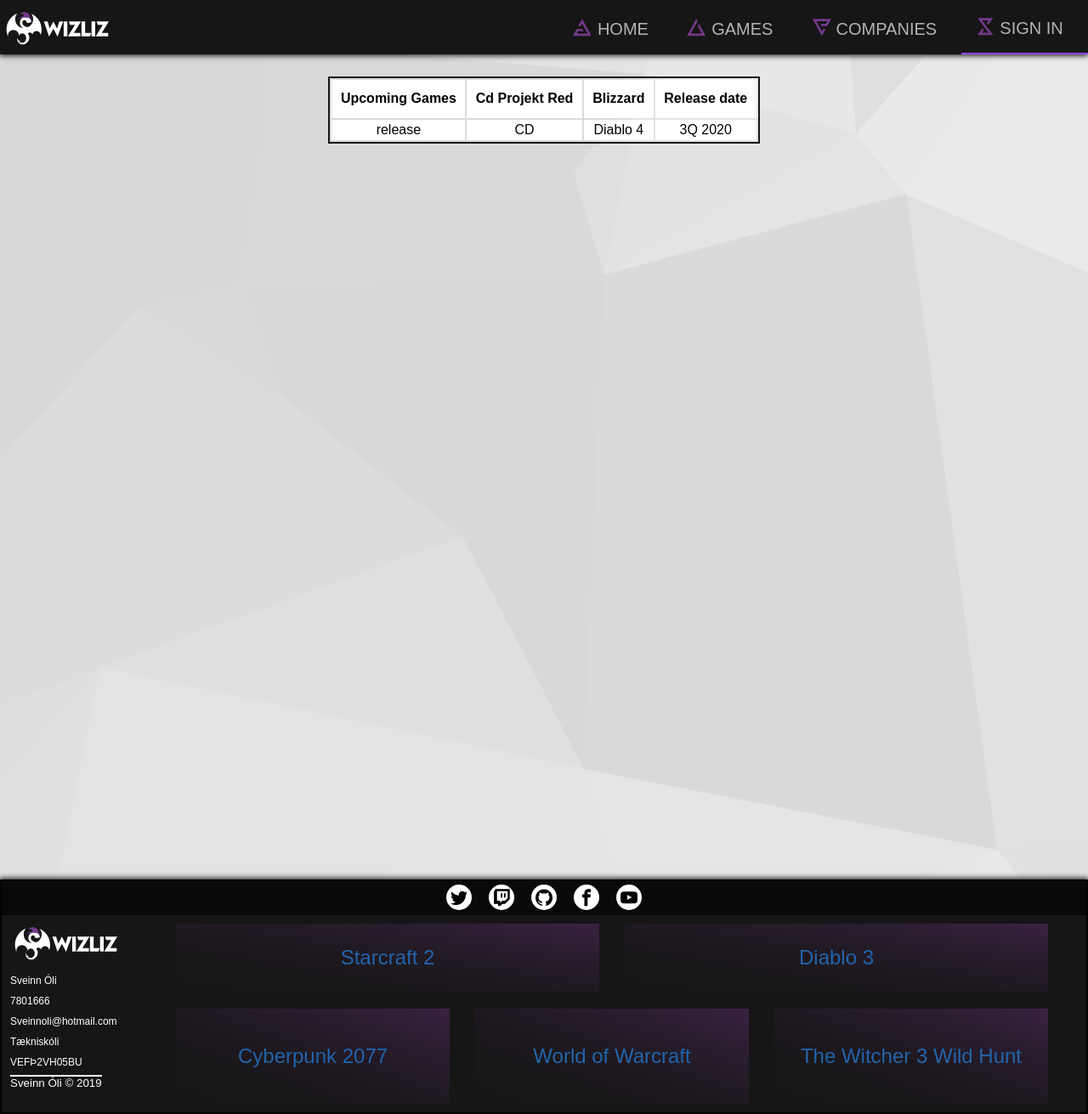
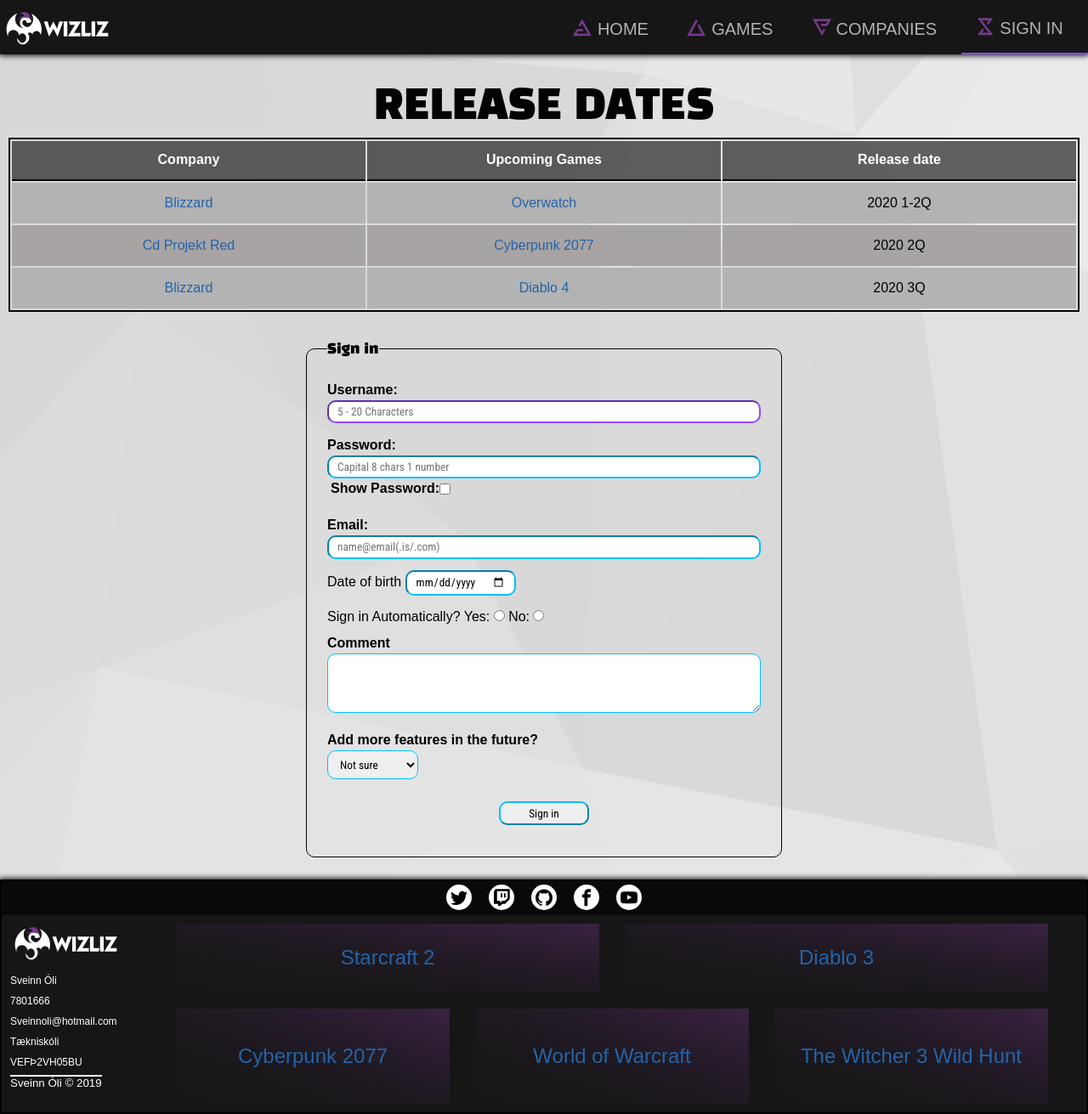
Before and after one commit to tolvubraut/wizliz, a Jekyll site: the page built from signin.html, in a window 1280 px wide and 1311 px high. Shown: the whole window at 85% size. Built offline with Jekyll 4.4.1, drawn with Linux system fonts in a browser that asks for light colours; some web fonts are replaced.

Commit message:
added form/table

```diff
--- a/_sass/base.scss
+++ b/_sass/base.scss
@@ -253,6 +253,11 @@ li a {
   flex: 1 0 auto;
 }
 
+.secondary-wrapper {
+  flex: 1 0 auto;
+  margin: 5em auto 0 auto;
+}
+
 .main-container {
   width: auto;
   padding: 10px;
--- a/_sass/home.scss
+++ b/_sass/home.scss
@@ -102,6 +102,7 @@
     z-index: 2;
     // transform: scale(1.1);
     filter:brightness(105%);
+    transition: all 0.5s ease;
     animation: flash 1s;
 
 }
@@ -363,6 +364,12 @@
     }
 }
 
+ @media screen and(max-width: 50em) {
+    .active {
+        border: 1px solid $themeColor;
+    }
+ }
+
 @media screen and(max-width: 45em) {
 
     .homewrapper {
@@ -380,6 +387,7 @@
     .active + .slides-text {
         display:none;
     }
+
 
     .grid-news {
         display:block;
--- a/_sass/signin.scss
+++ b/_sass/signin.scss
@@ -1,33 +1,149 @@
-.signin-container {
-
-}
-
+/*START OF TABLE*/
 .table-container {
     @include flexCenter();
 }
 
 table {
-    border: 2px solid #161616;
+    border: 2px solid $secondaryColor;
     text-align: center;
     table-layout: fixed;
+    width: 100%;
 }
 
 thead {
+    background:rgba(0, 0, 0, 0.589);
 }
 
 th {
     padding: .65em;
+    color:$whiteColor;
+    border-bottom: 2px solid $secondaryColor;
 }
 
 tbody {
-
 }
 
 tr {
-    background: #fff;
-    padding: .35em;
+    padding: .45em;
+}
+tbody tr:nth-child(odd) {
+    background: $mainColor;
+}
+tbody tr:nth-child(even) {
+    background: rgb(168, 164, 164);
 }
 
 td {
+    padding: 0.75em;
+}
+/*END OF TABLE*/
 
+/*===========================
+    START OF SIGNIN FORM
+============================*/
+.signin-form {
+    max-width: 35em;
+    margin: 2em auto 0;
 }
+
+.signin-form fieldset {
+    @include sRadius();
+    border: 1px solid $secondaryColor;
+    padding: 1.5em;
+    margin: 1em 0;
+}
+
+
+legend {
+    font-family: var(--header-font);
+}
+
+.signin-form input[type=text], .signin-form input[type=password], .signin-form input[type=email], .signin-form textarea{
+    width: 100%;
+}
+
+.signin-form input, .signin-form select, .signin-form textarea {
+    padding: 4.25px 10px;
+    border-color:deepskyblue;
+    @include sRadius();
+    outline:none;
+    margin: 0 auto 1em;
+    font-family: var(--main-font)
+}
+.signin-form input[type=radio], .signin-form input[type=checkbox], .signin-form select, .signin-form input[type=submit] {
+    cursor:pointer;
+}
+
+.signin-form select {
+    height: 2.5em;
+    width: 8em;
+}
+
+input:focus {
+    border-color:$themeColor;
+}
+input[type=submit] {
+    display:block;
+    width: 8em;
+    margin: 0 auto;
+    margin: 1em auto;
+}
+
+
+#myPassword {
+    margin: 0;
+}
+
+#reveal-loc {
+    display:block;
+    margin: 0 auto 0.8em;
+    padding-left: 0.25em;
+    font-weight: 600;
+}
+
+#reveal {
+    position: relative;
+    top: 2px;
+    width: auto;
+    width: 1em;
+    height: 1em;
+}
+
+#auto-signin {
+    display:block;
+}
+
+/*===========================
+    END OF SIGNIN FORM
+============================*/
+
+@media screen and(max-width: 45em) {
+    table {
+        border:none;
+    }
+    thead {
+        display:none;
+    }
+    table tr {
+        display:block;
+        border: 1px solid;
+        margin: 1em;
+    }
+    table td {
+        display:block;
+        text-align:right;
+        border-bottom: 1px solid lightgray;
+    }
+    table td:last-child {
+        border:none;
+        padding-bottom: 0.35em;
+    }
+    table td:before {
+        content: attr(data-label);
+        float:left;
+        text-transform: uppercase;
+    }
+    #auto-signin span {
+        display:block;
+    }
+}
--- a/signin.html
+++ b/signin.html
@@ -1,32 +1,104 @@
 ---
 layout: default
-title: survey
+title: Sign in
 ---
 
-
-<div class="table-container">
+<h1 class="heading-title">Release Dates</h1>
 <table>
     <thead>
         <tr>
+            <th>Company</th>
             <th>Upcoming Games</th>
-                <th>Cd Projekt Red</th>
-                <th>Blizzard</th>
             <th>Release date</th>
-
         </tr>
     </thead>
 
     <tbody>
         <tr>
-                 <td>release</td>
-                 <td>CD</td>
-                 <td>Diablo 4</td>
-                 <td>3Q 2020</td>
+            <td data-label="Company"><a href="https://www.blizzard.com/en-gb/" target="_blank">Blizzard</a></td>
+            <td data-label="Game"><a href="https://playoverwatch.com/en-us/" target="_blank">Overwatch</a></td>
+            <td data-label="Release date">2020 1-2Q</td>
+        </tr>
+        <tr>
+            <td data-label="Company"><a href="https://en.cdprojektred.com/" target="_blank">Cd Projekt Red</a></td>
+            <td data-label="Game"><a href="https://www.cyberpunk.net/is/en/" target="_blank">Cyberpunk 2077</a></td>
+            <td data-label="Release date">2020 2Q</td>
+        </tr>
+        <tr>
+            <td data-label="Company"><a href="https://www.blizzard.com/en-gb/" target="_blank">Blizzard</a></td>
+            <td data-label="Game"><a href="https://diablo.blizzard.com/en-gb/" target="_blank">Diablo 4</a></td>
+            <td data-label="Release date">2020 3Q</td>
         </tr>
     </tbody>
 </table>
 
-    <div class="form-container">
+<div class="signin-form">
+    <form method="GET">
+        <fieldset>
+            <legend>Sign in</legend>
+            <label><p>Username:</p>
+                <input
+                    required
+                    type="text"
+                    name="nafn"
+                    placeholder="5 - 20 Characters"
+                    autofocus
+                    title="Enter username"
+                    pattern="^[a-zA-Z][a-zA-Z0-9-_\.]{1,20}$">
+                </label>
+            <label><p>Password:</p>
+                <input id="myPassword"
+                    required
+                    type="password"
+                    name="password"
+                    placeholder="Capital 8 chars 1 number"
+                    title="Enter Password"
+                    pattern="^(?=.*\d)(?=.*[a-z])(?=.*[A-Z])(?!.*\s).*$">
+                    <span id="reveal-loc">Show Password:<input type="checkbox" onclick="myFunction()" id="reveal"></span>
+                </label>
 
+            <label><p>Email:</p>
+                <input
+                required
+                type="email"
+                name="email"
+                placeholder="name@email(.is/.com)"
+                title="Enter email">
+            </label>
+
+            <label>Date of birth
+                <input type="date" name="date of birth" required>
+            </label>
+
+            <label id="auto-signin">Sign in Automatically?
+                <span>Yes: <input type="radio" name="passR" required></span>
+                <span>No: <input type="radio" name="passR" required></span>
+            </label>
+
+            <p>Comment</p>
+            <textarea rows="4" name="comments"></textarea>
+            <p>Add more features in the future?</p>
+            <select name="remove?">
+                <option value="unknown">Not sure</option>
+                <option value="Yes">Yes</option>
+                <option value="No">No</option>
+            </select>
+
+            <label>
+                <input type="submit" value="Sign in" name="sign-in">
+            </label>
+        </fieldset>
+    </form>
 </div>
-</div>
+
+
+<script type="text/javascript">
+    function myFunction() {
+        var x = document.getElementById("myPassword");
+        if (x.type === "password") {
+            x.type = "text";
+        } else {
+            x.type = "password";
+        }
+    }
+</script>
```
Also changed, not shown: 7 other files. Lines whose indentation alone changed are shown as unchanged.
